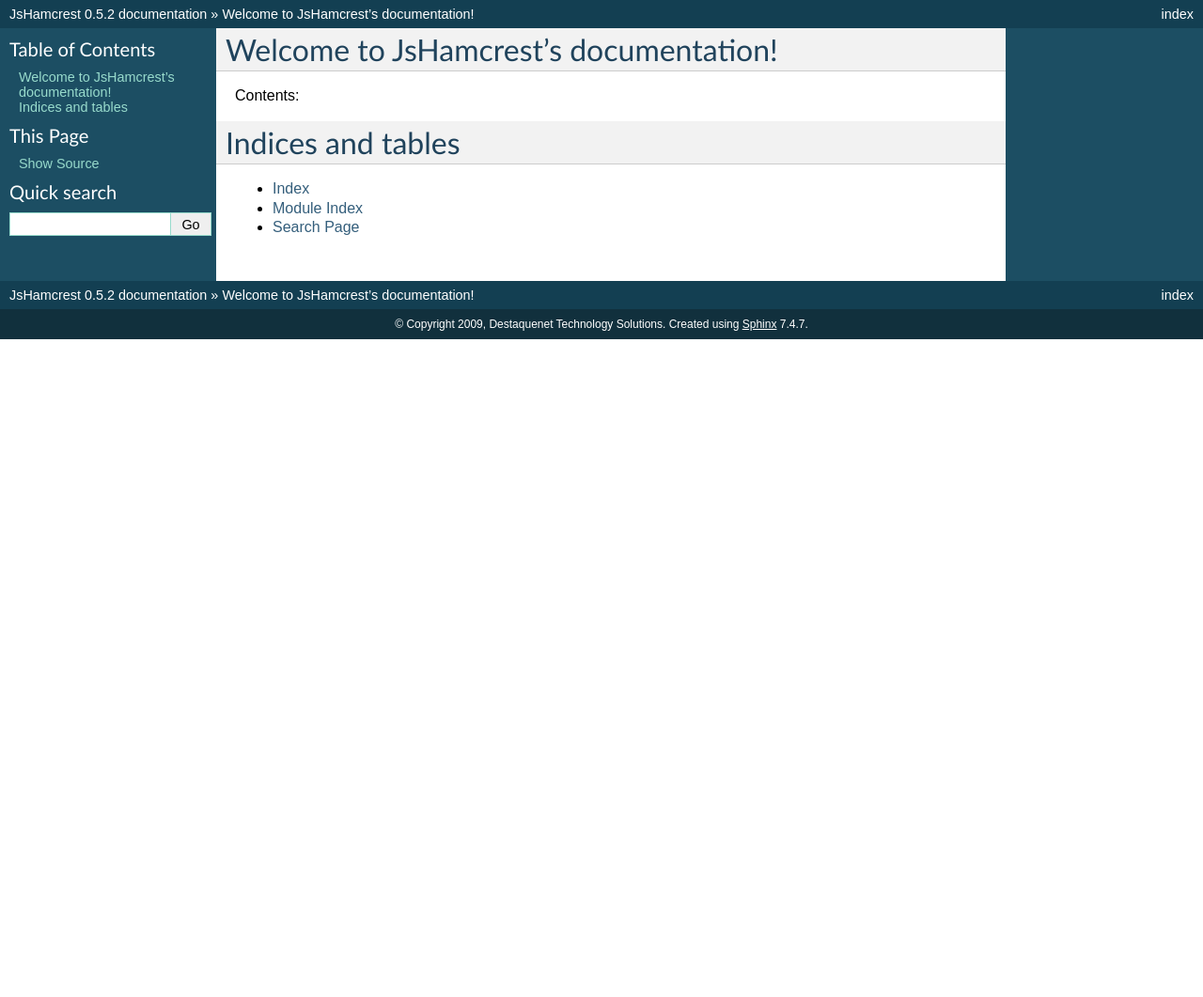
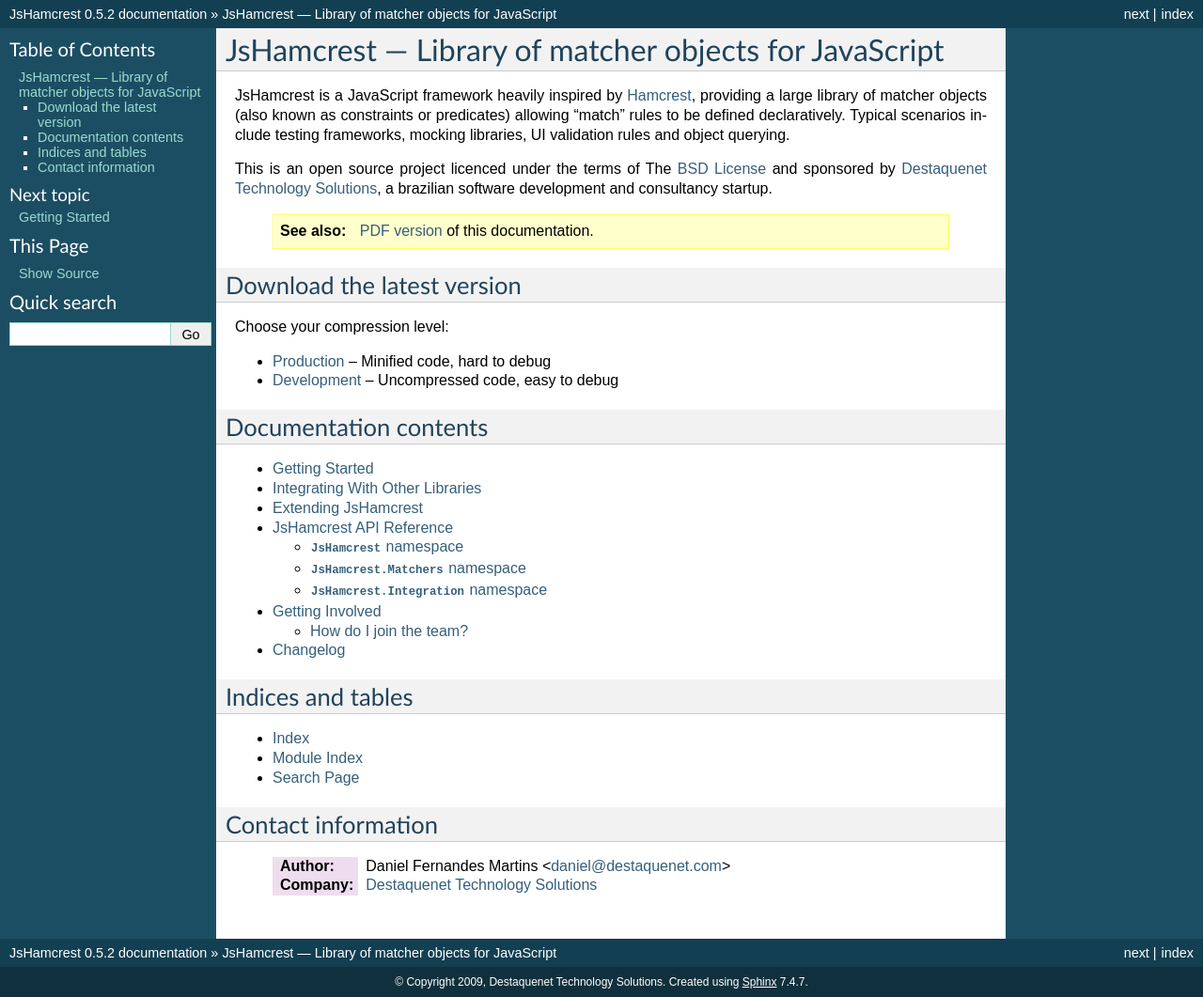
Before and after one commit to EleotleCram/jshamcrest, a Sphinx documentation site: the page built from doc/index.rst, in a window 1280 px wide. Shown: the whole page at 94% size. Built offline with Sphinx 7.4.7, drawn with Linux system fonts in a browser that asks for light colours; before the commit the page ends 900 px from its top, so only the background shows below that.

Commit message:
Defined the documentation structure.

```diff
--- /dev/null
+++ b/doc/extending.rst
@@ -0,0 +1,4 @@
+Extending JsHamcrest
+====================
+
+TODO.
--- /dev/null
+++ b/doc/getting_involved.rst
@@ -0,0 +1,34 @@
+Getting Involved
+================
+
+As with any open source project, there are several ways you can help:
+
+* Report bugs, feature requests and other issues in the
+  `issue tracking system <http://github.com/danielfm/jshamcrest/issues>`_;
+* Submit patches to reported issues (both those you find, or that others have
+  filed);
+* Help with the documentation by pointing out areas that are lacking or unclear,
+  and if you are so inclined, submitting patches to correct it;
+* Improve the overall project quality by suggesting refactorings and improving
+  the test cases. A great way to learn -- and in turn give value back to the
+  community -- is to review someone else's code. So, we invite you to review
+  ours;
+* Write about JsHamcrest in your blog or personal web site. Let your friends
+  know about this project.
+
+Your participation is much appreciated. Keep up with JsHamcrest development on
+`Github <http://github.com/danielfm/jshamcrest/tree/master>`_.
+
+
+How do I join the team?
+-----------------------
+
+JsHamcrest is a very mature project and it's probably not going to get lots of
+new features. But those that the developers notice participating to a high
+extent will be invited to join the team as a committer.
+
+This is as much based on personality and ability to work with other developers
+and the community as it is with proven technical ability. Being unhelpful to
+other users, or obviously looking to become a committer for bragging rights and
+nothing else is frowned upon, as is asking to be made a committer without having
+contributed sufficiently to be invited.
--- /dev/null
+++ b/doc/getting_started.rst
@@ -0,0 +1,4 @@
+Getting Started
+===============
+
+TODO.
--- a/doc/index.rst
+++ b/doc/index.rst
@@ -1,19 +1,61 @@
-.. JsHamcrest documentation master file, created by
-   sphinx-quickstart on Mon Sep 21 23:03:59 2009.
-   You can adapt this file completely to your liking, but it should at least
-   contain the root `toctree` directive.
+JsHamcrest --- Library of matcher objects for JavaScript
+========================================================
 
-Welcome to JsHamcrest's documentation!
-======================================
+JsHamcrest is a JavaScript framework heavily inspired by `Hamcrest`_, providing
+a large library of matcher objects (also known as constraints or predicates)
+allowing “match” rules to be defined declaratively. Typical scenarios include
+testing frameworks, mocking libraries, UI validation rules and object querying.
 
-Contents:
+This is an open source project licenced under the terms of The
+`BSD License`_ and sponsored by `Destaquenet Technology Solutions`_, a
+brazilian software development and consultancy startup.
+
+  .. seealso::
+     `PDF version <http://jshamcrest.destaquenet.com/jshamcrest.pdf>`_ of
+     this documentation.
+
+
+Download the latest version
+---------------------------
+
+Choose your compression level:
+
+* `Production <http://jshamcrest.destaquenet.com/jshamcrest.js>`_ -- Minified code, hard to debug
+* `Development <http://jshamcrest.destaquenet.com/jshamcrest-min.js>`_ -- Uncompressed code, easy to debug
+
+
+Documentation contents
+----------------------
 
 .. toctree::
    :maxdepth: 2
 
+   getting_started
+   integrating
+   extending
+   modules/index
+   getting_involved
+   changelog
+
+
 Indices and tables
-==================
+------------------
 
 * :ref:`genindex`
 * :ref:`modindex`
 * :ref:`search`
+
+
+Contact information
+-------------------
+
+  :Author: Daniel Fernandes Martins <daniel@destaquenet.com>
+  :Company: `Destaquenet Technology Solutions`_
+
+
+..
+
+
+.. _BSD License: http://www.opensource.org/licenses/bsd-license.php
+.. _Hamcrest: http://http://code.google.com/p/hamcrest
+.. _Destaquenet Technology Solutions: http://www.destaquenet.com/
--- /dev/null
+++ b/doc/integrating.rst
@@ -0,0 +1,4 @@
+Integrating With Other Libraries
+================================
+
+TODO.
--- /dev/null
+++ b/doc/modules/index.rst
@@ -0,0 +1,11 @@
+JsHamcrest API Reference
+========================
+
+TODO.
+
+.. toctree::
+   :maxdepth: 2
+
+   main
+   matchers
+   integration
--- /dev/null
+++ b/doc/modules/integration.rst
@@ -0,0 +1,4 @@
+``JsHamcrest.Integration`` namespace
+====================================
+
+TODO.
--- /dev/null
+++ b/doc/modules/main.rst
@@ -0,0 +1,4 @@
+``JsHamcrest`` namespace
+========================
+
+TODO.
--- /dev/null
+++ b/doc/modules/matchers.rst
@@ -0,0 +1,4 @@
+``JsHamcrest.Matchers`` namespace
+=================================
+
+TODO.
```
Also changed, not shown: doc/changelog.rst (added, +7 -0 lines).
